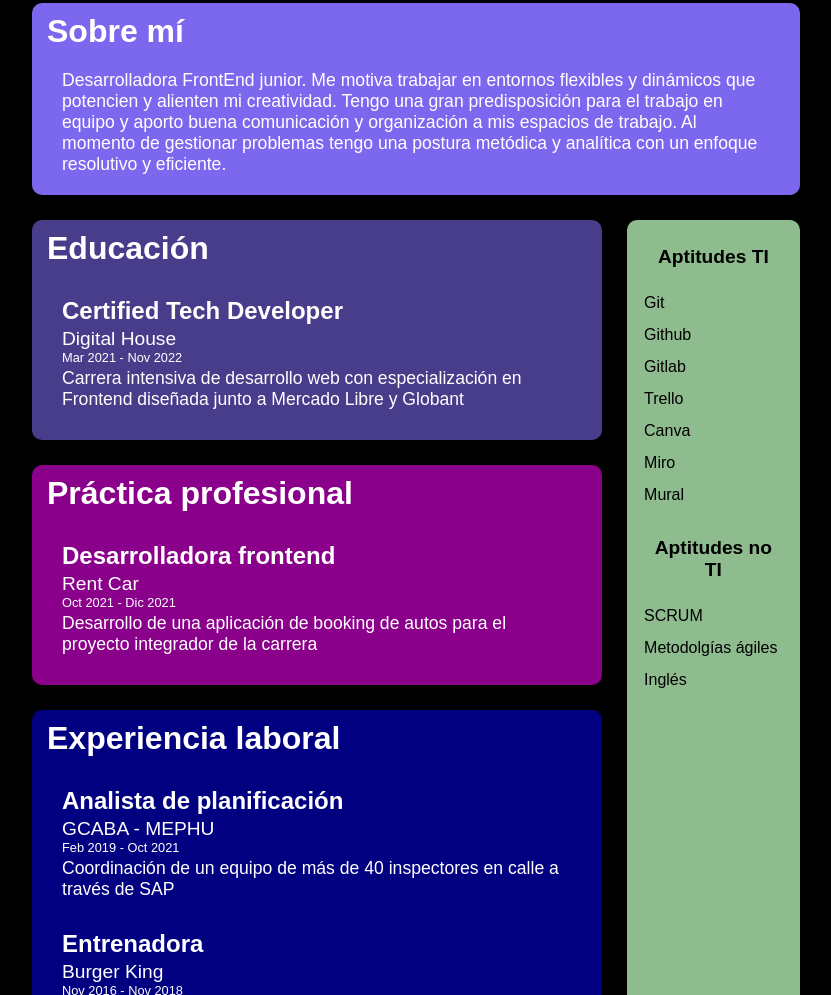
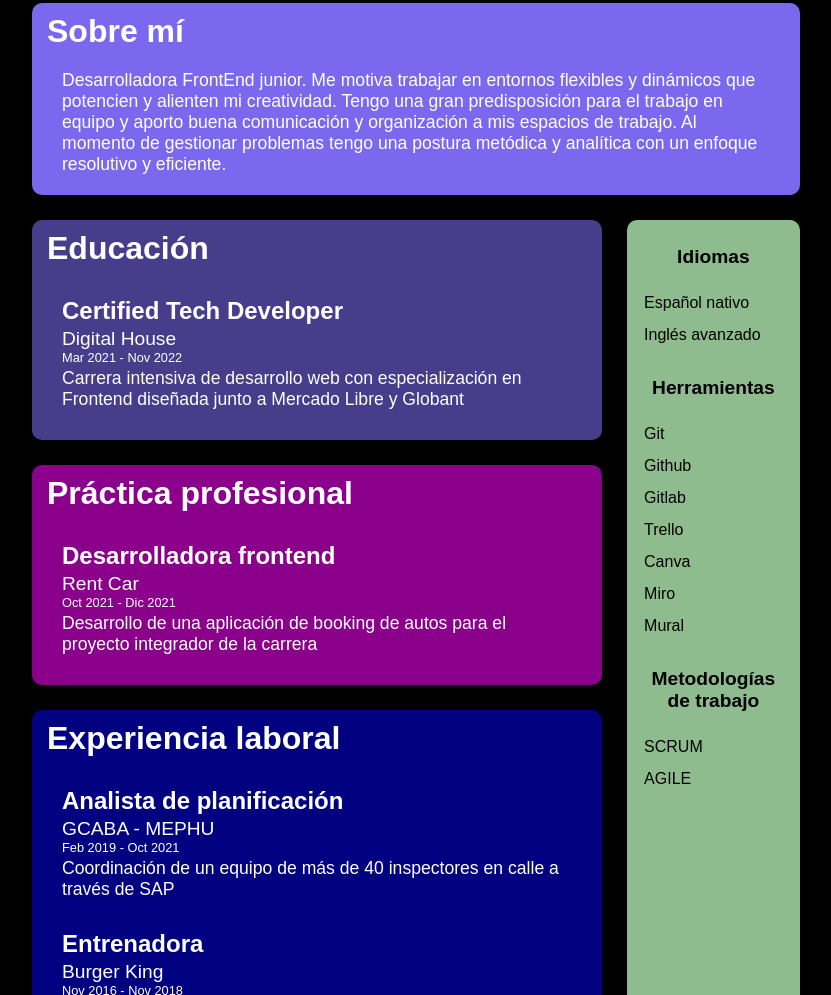
Before and after one commit to metazenic/Curriculum-Vitae, a plain HTML site: page index.html in a window 1280 px wide. Shown: the part 584-1579 px from the top of the page, without its empty margins (224-1055 px from the left). Drawn offline with Linux system fonts and the light colour scheme.

Commit message:
[MOD] sección aptitudes

```diff
--- a/index.html
+++ b/index.html
@@ -109,7 +109,14 @@
             </section>
             <section class="aptitudes">
                 <div>
-                    <h4>Aptitudes TI</h4>
+                    <h4>Idiomas</h4>
+                    <ul>
+                        <li>Español nativo</li>
+                        <li>Inglés avanzado</li>
+                    </ul>
+                </div>
+                <div>
+                    <h4>Herramientas</h4>
                     <ul>
                         <li>Git</li>
                         <li>Github</li>
@@ -121,11 +128,10 @@
                     </ul>
                 </div>
                 <div>
-                    <h4>Aptitudes no TI</h4>
+                    <h4>Metodologías de trabajo</h4>
                     <ul>
                         <li>SCRUM</li>
-                        <li>Metodolgías ágiles</li>
-                        <li>Inglés</li>
+                        <li>AGILE</li>
                     </ul>
                 </div>
             </section>
```
